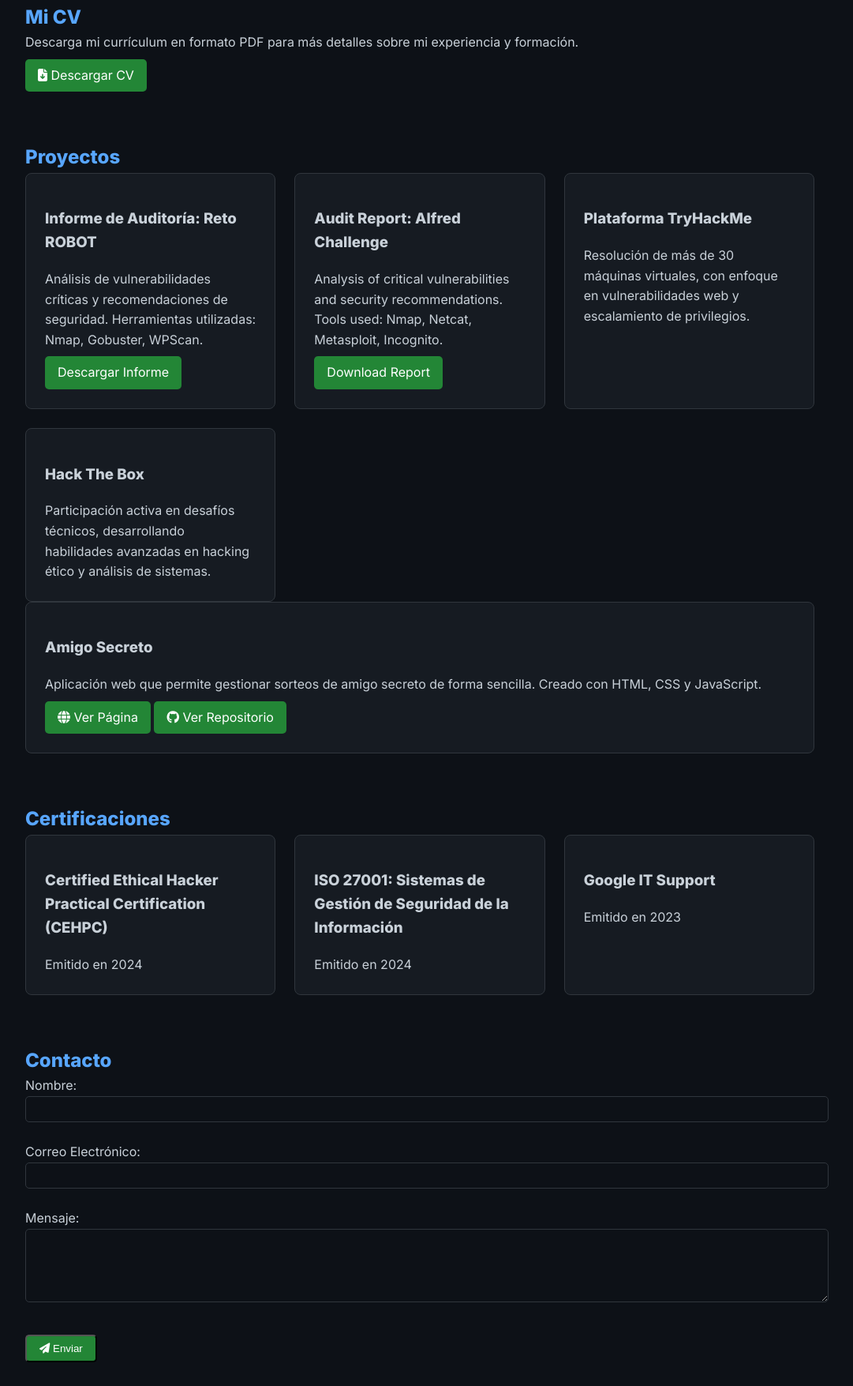
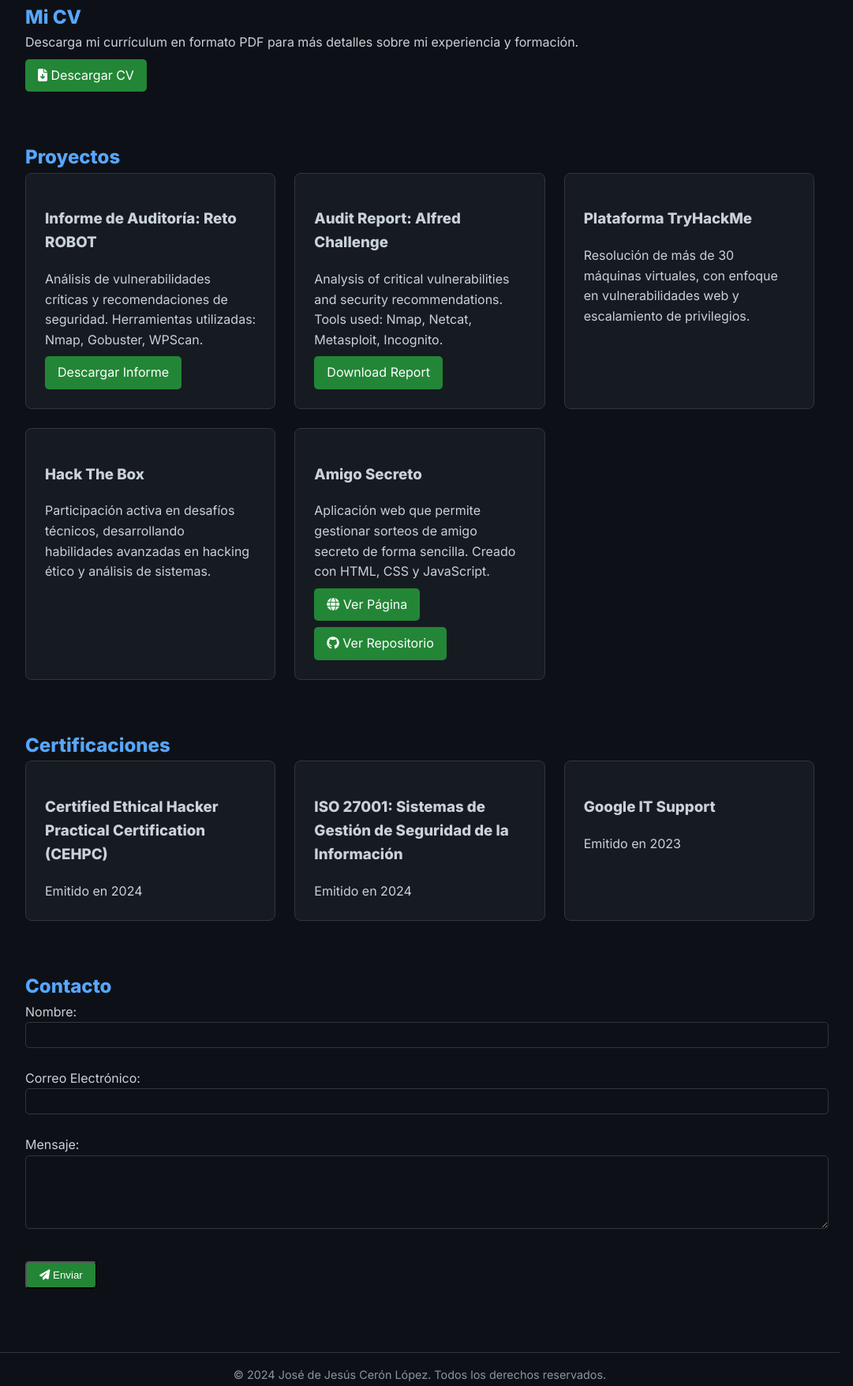
Before and after one commit to KimJesus22/Pagina, a plain HTML site: page index.html in a window 1280 px wide. Shown: the part 431-2186 px from the top of the page at 79% size, without its empty margins (108-1189 px from the left). Drawn offline with nearby package versions, Linux system fonts and the light colour scheme.

Commit message:
Fix: corregido cierre correcto de etiquetas y añadido AOS animations

```diff
--- a/index.html
+++ b/index.html
@@ -9,6 +9,7 @@
     <title>Portfolio - José de Jesús Cerón López</title>
     <link href="https://fonts.googleapis.com/css2?family=Inter:wght@400;600;800&display=swap" rel="stylesheet" />
     <link rel="stylesheet" href="https://cdnjs.cloudflare.com/ajax/libs/font-awesome/6.4.0/css/all.min.css" />
+    <link href="https://unpkg.com/aos@2.3.1/dist/aos.css" rel="stylesheet" />
     <link rel="stylesheet" href="styles.css" />
 </head>
 <body>
@@ -30,12 +31,12 @@
     </nav>
 
     <main class="container">
-        <section id="about" class="section about">
+        <section id="about" class="section about" data-aos="fade-up">
             <h2>Sobre Mí</h2>
             <p>Estudiante apasionado por la ciberseguridad, especializado en técnicas de ethical hacking y análisis de vulnerabilidades. Estoy en constante aprendizaje y busco oportunidades para aplicar mis conocimientos en entornos profesionales.</p>
         </section>
 
-        <section id="cv" class="section cv">
+        <section id="cv" class="section cv" data-aos="fade-up">
             <h2>Mi CV</h2>
             <p>Descarga mi currículum en formato PDF para más detalles sobre mi experiencia y formación.</p>
             <a href="https://github.com/KimJesus22/Pagina/raw/main/C.V.%20Jesu%CC%81s%20Cero%CC%81n%20.pdf" class="btn" download target="_blank" rel="noopener noreferrer">
@@ -43,7 +44,7 @@
             </a>
         </section>
 
-        <section id="projects" class="section projects">
+        <section id="projects" class="section projects" data-aos="fade-up">
             <h2>Proyectos</h2>
             <div class="grid">
                 <div class="card project">
@@ -64,7 +65,7 @@
                     <h3>Hack The Box</h3>
                     <p>Participación activa en desafíos técnicos, desarrollando habilidades avanzadas en hacking ético y análisis de sistemas.</p>
                 </div>
-</div><div class="card project">
+                <div class="card project">
                     <h3>Amigo Secreto</h3>
                     <p>Aplicación web que permite gestionar sorteos de amigo secreto de forma sencilla. Creado con HTML, CSS y JavaScript.</p>
                     <a href="https://kimjesus22.github.io/Amigo-Secreto/" class="btn" target="_blank" rel="noopener noreferrer">
@@ -74,10 +75,10 @@
                         <i class="fab fa-github"></i> Ver Repositorio
                     </a>
                 </div>
-
+            </div>
         </section>
 
-        <section id="certifications" class="section certifications">
+        <section id="certifications" class="section certifications" data-aos="fade-up">
             <h2>Certificaciones</h2>
             <div class="grid">
                 <div class="card certification">
@@ -95,7 +96,7 @@
             </div>
         </section>
 
-        <section id="contact" class="section contact">
+        <section id="contact" class="section contact" data-aos="fade-up">
             <h2>Contacto</h2>
             <form action="https://formspree.io/f/movlawng" method="POST">
                 <label for="name">Nombre:</label><br />
@@ -115,6 +116,15 @@
     <footer class="footer">
         <p>&copy; 2024 José de Jesús Cerón López. Todos los derechos reservados.</p>
     </footer>
+
+    <script src="https://unpkg.com/aos@2.3.1/dist/aos.js"></script>
+    <script>
+      AOS.init({
+        duration: 1000,
+        once: true
+      });
+    </script>
+    <script src="script.js"></script>
 </body>
-<script src="script.js"></script>
+
 </html>
```
Lines whose indentation alone changed are shown as unchanged.
